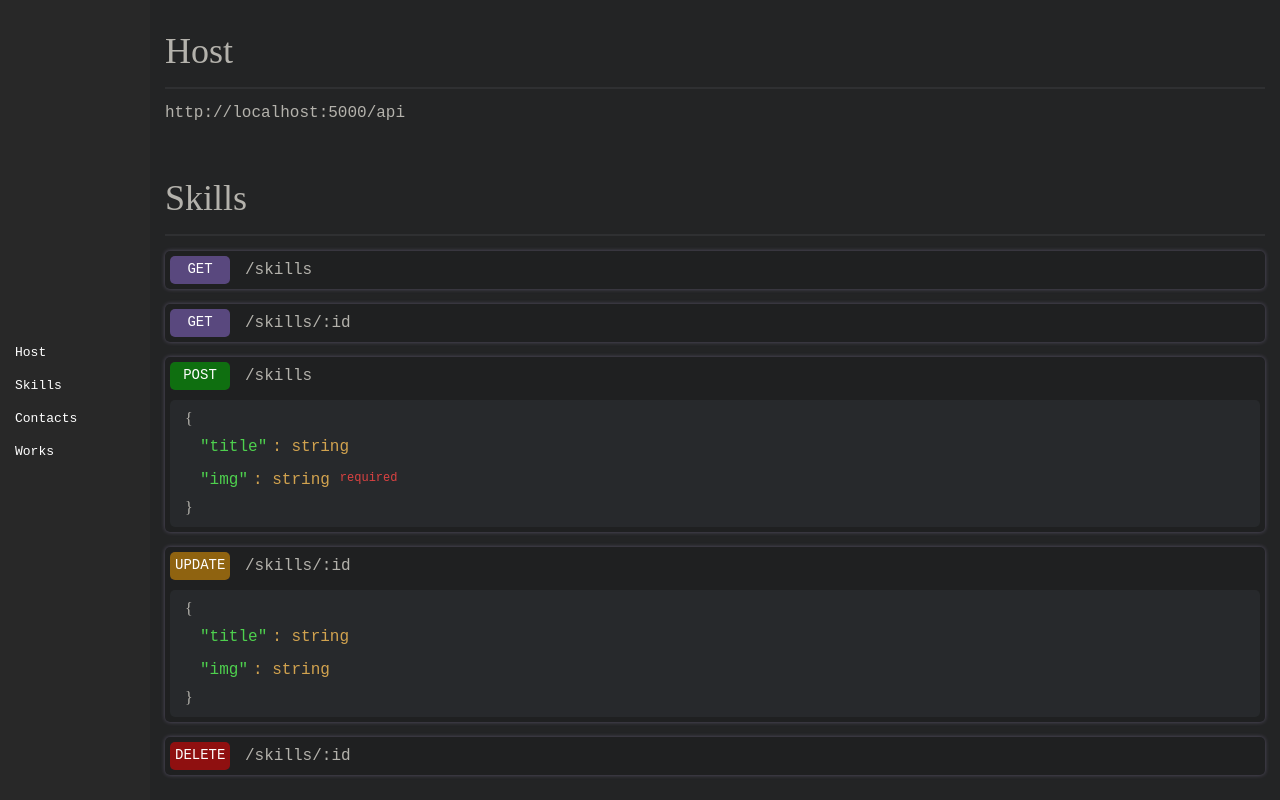
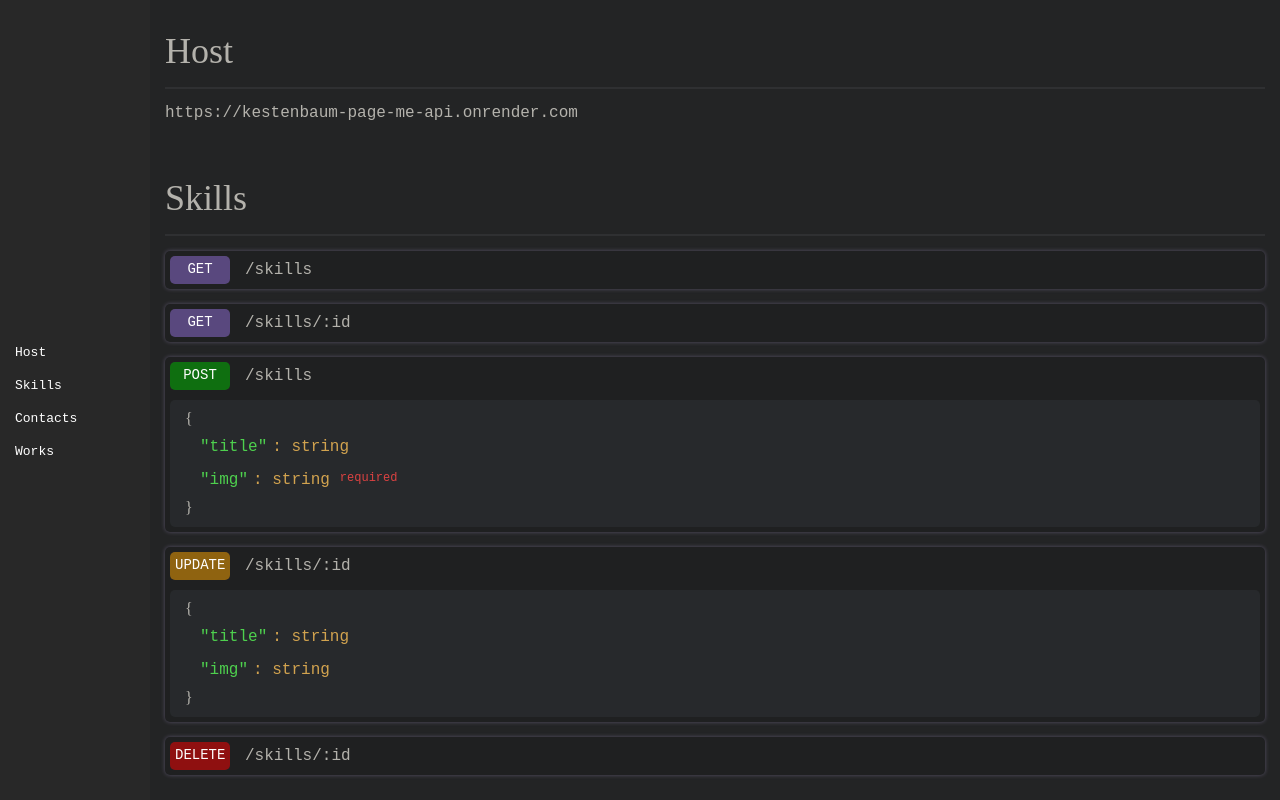
Before and after one commit to AlienNT/kestenbaum-page-me-api, a website: page views/index.html in a window 1280 px wide. Drawn offline with Linux system fonts and the light colour scheme.

Commit message:
update(api/view): change host

```diff
--- a/views/index.html
+++ b/views/index.html
@@ -32,7 +32,7 @@
             <div class="container">
                 <div class="section-title">Host</div>
                 <div class="host">
-                    <div class="host-value">http://localhost:5000/api</div>
+                    <div class="host-value">https://kestenbaum-page-me-api.onrender.com</div>
                 </div>
             </div>
         </div>
```
